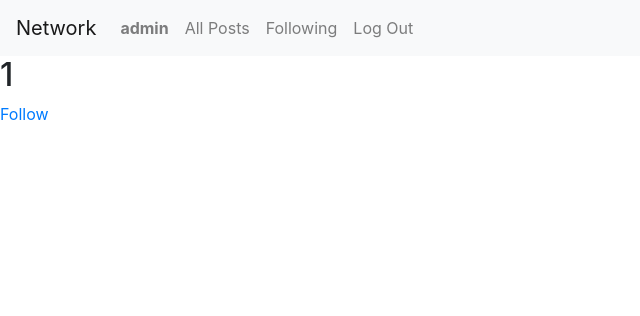
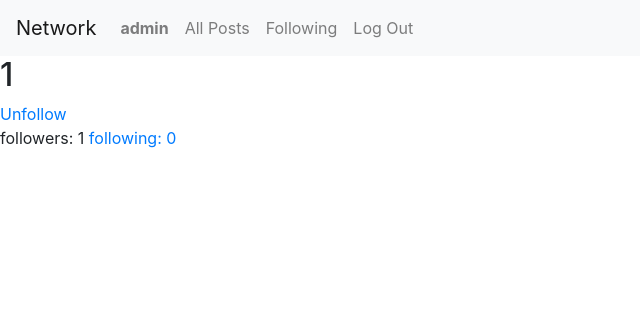
Before and after one commit to engrnonny/web50-network, a Django app: page /user/1 in a window 1280 px wide. Shown: the top 316 px of the page, without its empty margins (0-640 px from the left). Run offline with Django 3.2, Linux system fonts and the light colour scheme; a user stored in the database is signed in; data comes from the database, SQL or seed files in the repository; both versions use the stored data as it was after the commit; some libraries are stand-ins or nearby versions.

Commit message:
Profile Page specification finished

```diff
--- a/network/templates/network/user-profile.html
+++ b/network/templates/network/user-profile.html
@@ -5,11 +5,22 @@
     {% if user.is_authenticated %}
     <div>
         <h2>{{ profile_user.username }}</h2>
-        {% if following %}
-            <a href="{% url 'follow-or-unfollow' profile_user.username %}">Unfollow</a>
-        {% else %}
-            <a href="{% url 'follow-or-unfollow' profile_user.username %}">Follow</a>
+        {% if user != profile_user %}
+            {% if followed %}
+                <a href="{% url 'follow-or-unfollow' profile_user.username %}">Unfollow</a>
+            {% else %}
+                <a href="{% url 'follow-or-unfollow' profile_user.username %}">Follow</a>
+            {% endif %}
         {% endif %}
+
+    </div>
+    <div>
+        <span>
+            followers: {{ followers }}
+        </span>
+        <span>
+            <a href="{% url "following" >following: {{ following }}</a>
+        </span>
     </div>
     <div>
         {% if posts %}
--- a/network/views.py
+++ b/network/views.py
@@ -15,7 +15,6 @@ def index(request):
     context = {
         'posts': posts
     }
-    print(posts)
     return render(request, "network/index.html", context)
 
 
@@ -98,10 +97,12 @@ def user_profile(request, slug):
             followee = Follower.objects.get(user=profile_user)
             followers = len(User.objects.filter(followers__id=followee.id))
             following = len(User.objects.filter(following__id=followee.id))
-            print(followers)
-            print(following)
+            followed = User.objects.filter(followers__id=followee.id, id=request.user.id)
+
             context = {
+                'followed': followed,
                 'followers': followers,
+                'following': following,
                 'posts': posts,
                 'profile_user': profile_user
             }
@@ -140,10 +141,10 @@ def follow_or_unfollow(request, slug):
         # Checks that the follower (current logged in user), has a Follower object
         if Follower.objects.filter(user=follower).exists():
             following = Follower.objects.get(user=follower)
-            followings = User.objects.filter(following__id=follow.id)
+            followed = User.objects.filter(following__id=following.id, id=followee.id)
 
             # Adds or removes the followee
-            if followings:
+            if followed:
                 following.following.remove(followee)
             else:
                 following.following.add(followee)
```
Also changed, not shown: db.sqlite3.
